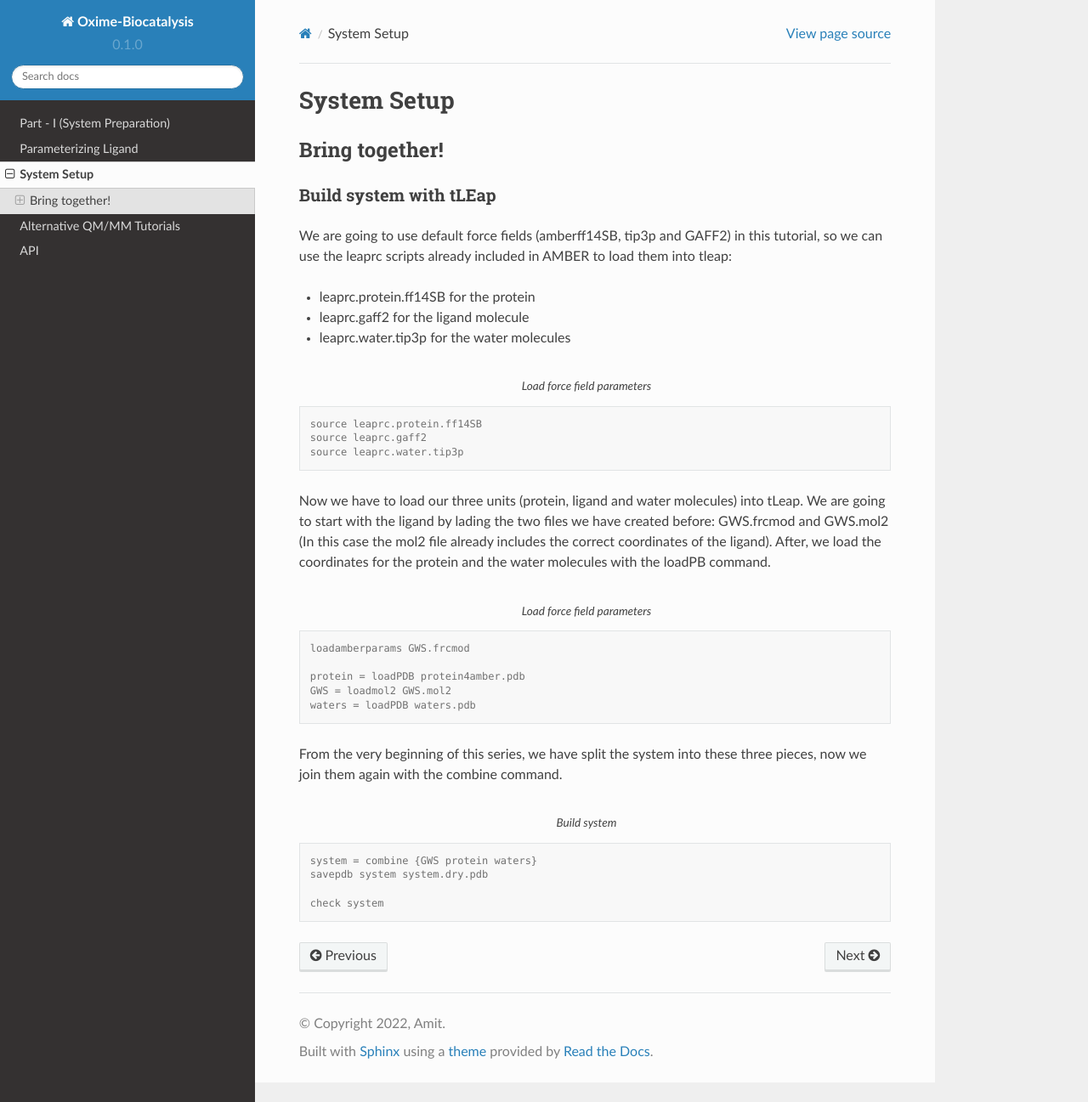
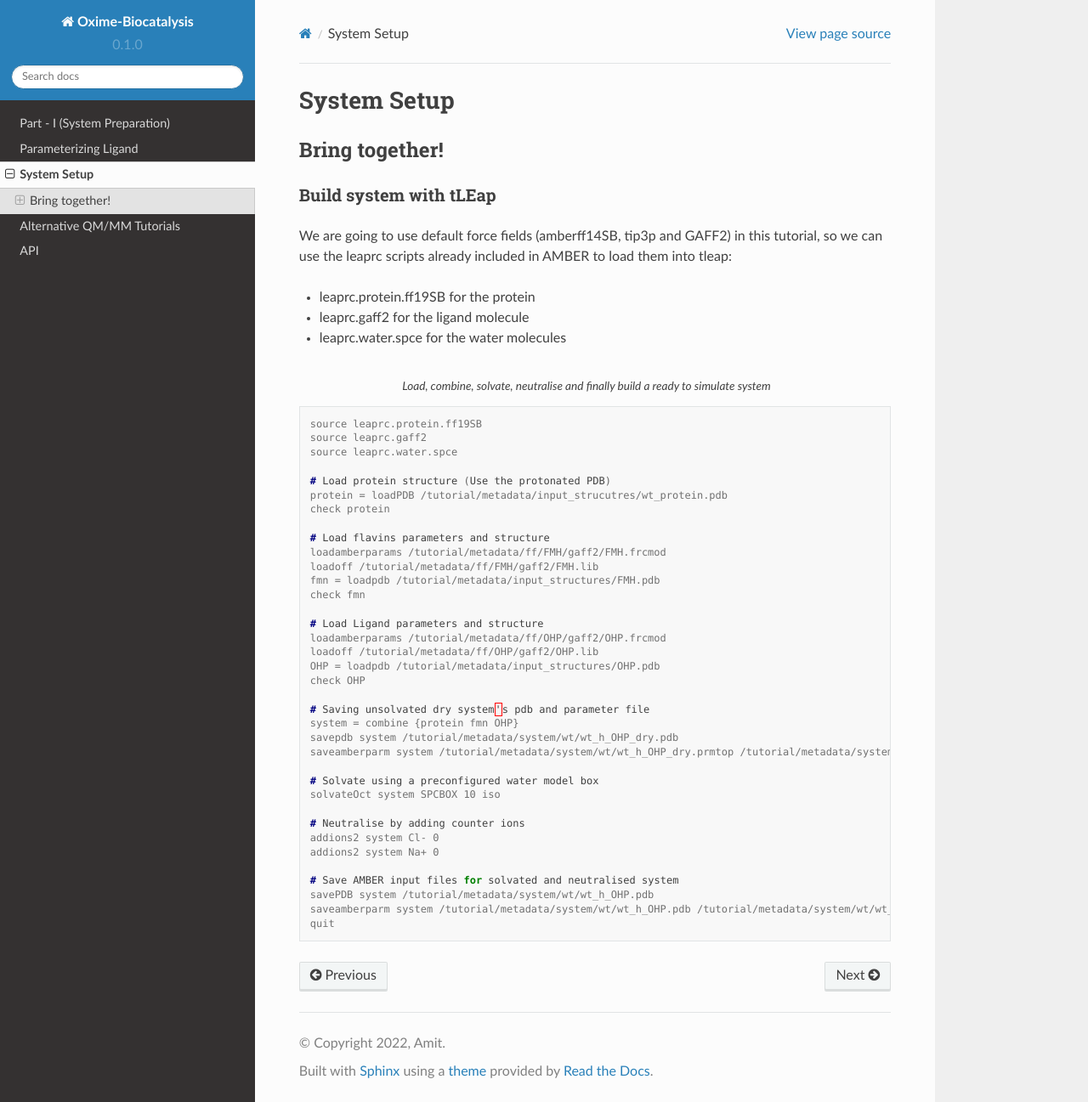
Before and after one commit to hopanoid/Enzyme-Reaction-Dynamics-Tutorial, a Sphinx documentation site: the page built from docs/source/3-system_setup.rst, in a window 1280 px wide and 1297 px high. Shown: the whole window at 85% size. Built offline with Sphinx 7.4.7 and the Read the Docs theme 2.0.0, drawn with Linux system fonts in a browser that asks for light colours.

Commit message:
Building the system through ambertools

```diff
--- a/docs/source/3-system_setup.rst
+++ b/docs/source/3-system_setup.rst
@@ -17,34 +17,46 @@ Build system with tLEap
 
 We are going to use default force fields (amberff14SB, tip3p and GAFF2) in this tutorial, so we can use the leaprc scripts already included in AMBER to load them into tleap:
 
-* leaprc.protein.ff14SB for the protein
+* leaprc.protein.ff19SB for the protein
 * leaprc.gaff2 for the ligand molecule
-* leaprc.water.tip3p for the water molecules
+* leaprc.water.spce for the water molecules
 
 .. code-block:: console
-        :caption: Load force field parameters
+        :caption: Load, combine, solvate, neutralise and finally build a ready to simulate system
 
-        source leaprc.protein.ff14SB
+        source leaprc.protein.ff19SB
         source leaprc.gaff2
-        source leaprc.water.tip3p
+        source leaprc.water.spce
 
-Now we have to load our three units (protein, ligand and water molecules) into tLeap. We are going to start with the ligand by lading the two files we have created before: GWS.frcmod and GWS.mol2 (In this case the mol2 file already includes the correct coordinates of the ligand). After, we load the coordinates for the protein and the water molecules with the loadPB command.
+        # Load protein structure (Use the protonated PDB)
+        protein = loadPDB /tutorial/metadata/input_strucutres/wt_protein.pdb
+        check protein
 
-.. code-block:: console
-        :caption: Load force field parameters
+        # Load flavins parameters and structure
+        loadamberparams /tutorial/metadata/ff/FMH/gaff2/FMH.frcmod
+        loadoff /tutorial/metadata/ff/FMH/gaff2/FMH.lib
+        fmn = loadpdb /tutorial/metadata/input_structures/FMH.pdb
+        check fmn
 
-        loadamberparams GWS.frcmod
+        # Load Ligand parameters and structure
+        loadamberparams /tutorial/metadata/ff/OHP/gaff2/OHP.frcmod
+        loadoff /tutorial/metadata/ff/OHP/gaff2/OHP.lib
+        OHP = loadpdb /tutorial/metadata/input_structures/OHP.pdb
+        check OHP
 
-        protein = loadPDB protein4amber.pdb
-        GWS = loadmol2 GWS.mol2
-        waters = loadPDB waters.pdb
+        # Saving unsolvated dry system's pdb and parameter file
+        system = combine {protein fmn OHP}
+        savepdb system /tutorial/metadata/system/wt/wt_h_OHP_dry.pdb
+        saveamberparm system /tutorial/metadata/system/wt/wt_h_OHP_dry.prmtop /tutorial/metadata/system/wt/wt_h_OHP_dry.rst7
 
-From the very beginning of this series, we have split the system into these three pieces, now we join them again with the combine command.
+        # Solvate using a preconfigured water model box
+        solvateOct system SPCBOX 10 iso
 
-.. code-block:: console
-        :caption: Build system
+        # Neutralise by adding counter ions
+        addions2 system Cl- 0
+        addions2 system Na+ 0
 
-        system = combine {GWS protein waters}
-        savepdb system system.dry.pdb
-
-        check system
+        # Save AMBER input files for solvated and neutralised system
+        savePDB system /tutorial/metadata/system/wt/wt_h_OHP.pdb
+        saveamberparm system /tutorial/metadata/system/wt/wt_h_OHP.pdb /tutorial/metadata/system/wt/wt_h_OHP.pdb
+        quit
```
